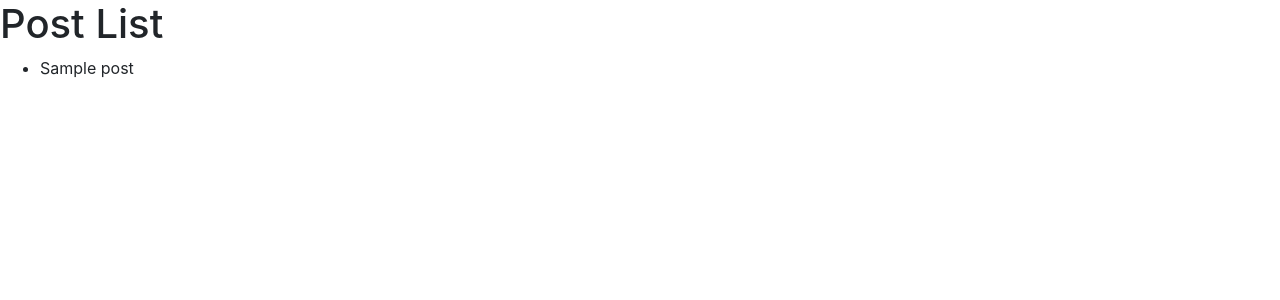
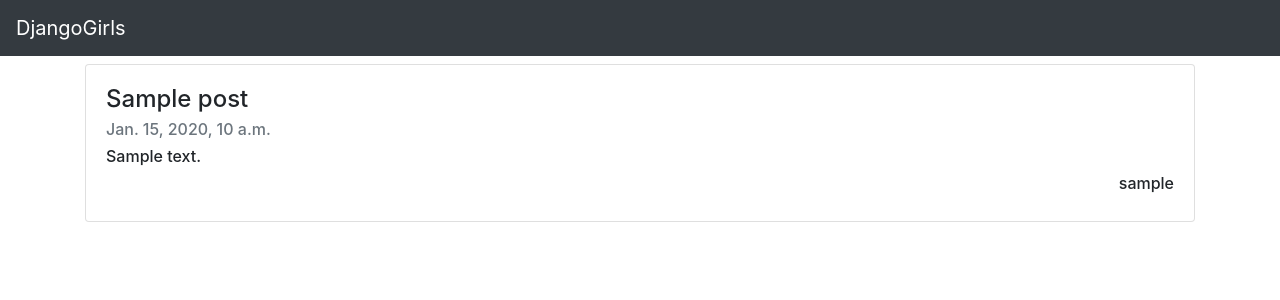
Before and after one commit to KimDoHyang/Djangogirls, a Django app: page / in a window 1280 px wide. Shown: the top 300 px of the page. Run offline with Django 3.2, Linux system fonts and the light colour scheme; tables that the repository leaves empty hold one stand-in row (values such as "Sample post"); some libraries are stand-ins or nearby versions.

Commit message:
Bootstrap을 사용하여 Template구현

```diff
--- a/templates/blog/post_list.html
+++ b/templates/blog/post_list.html
@@ -13,13 +13,31 @@
     <title>Document</title>
 </head>
 <body>
-    <h1>Post List</h1>
-    <ul>
-        {% for post in posts %}
-        <li>{{ post.title }}</li>
-        {% endfor %}
-        <!--템플릿에서의 코딩기호 %-->
-    </ul>
+
+    <nav class="navbar navbar-expand-lg navbar-dark bg-dark">
+        <a href="" class="navbar-brand">DjangoGirls</a>
+    </nav>
+    <div class="container mt-2">
+        <div class="card mb-2">
+            <div class="card-body">
+                {% for post in posts %}
+                <h4 class="card-title">{{post.title}}</h4>
+                <div>
+                    <h6 class="card-subtitle mb-2 text-muted">{{post.created_date}}</h6>
+                    <h6 class="card-text">{{post.text}}</h6>
+                    <h6 class="text-right">{{post.author}}</h6>
+                </div>
+                {% endfor %}
+            </div>
+        </div>
+    </div>
+    <!--<h1>Post List</h1>-->
+    <!--<ul>-->
+        <!--{% for post in posts %}-->
+        <!--<li>{{ post.title }}</li>-->
+        <!--{% endfor %}-->
+        <!--&lt;!&ndash;템플릿에서의 코딩기호 %&ndash;&gt;-->
+    <!--</ul>-->
 
 
 
```
